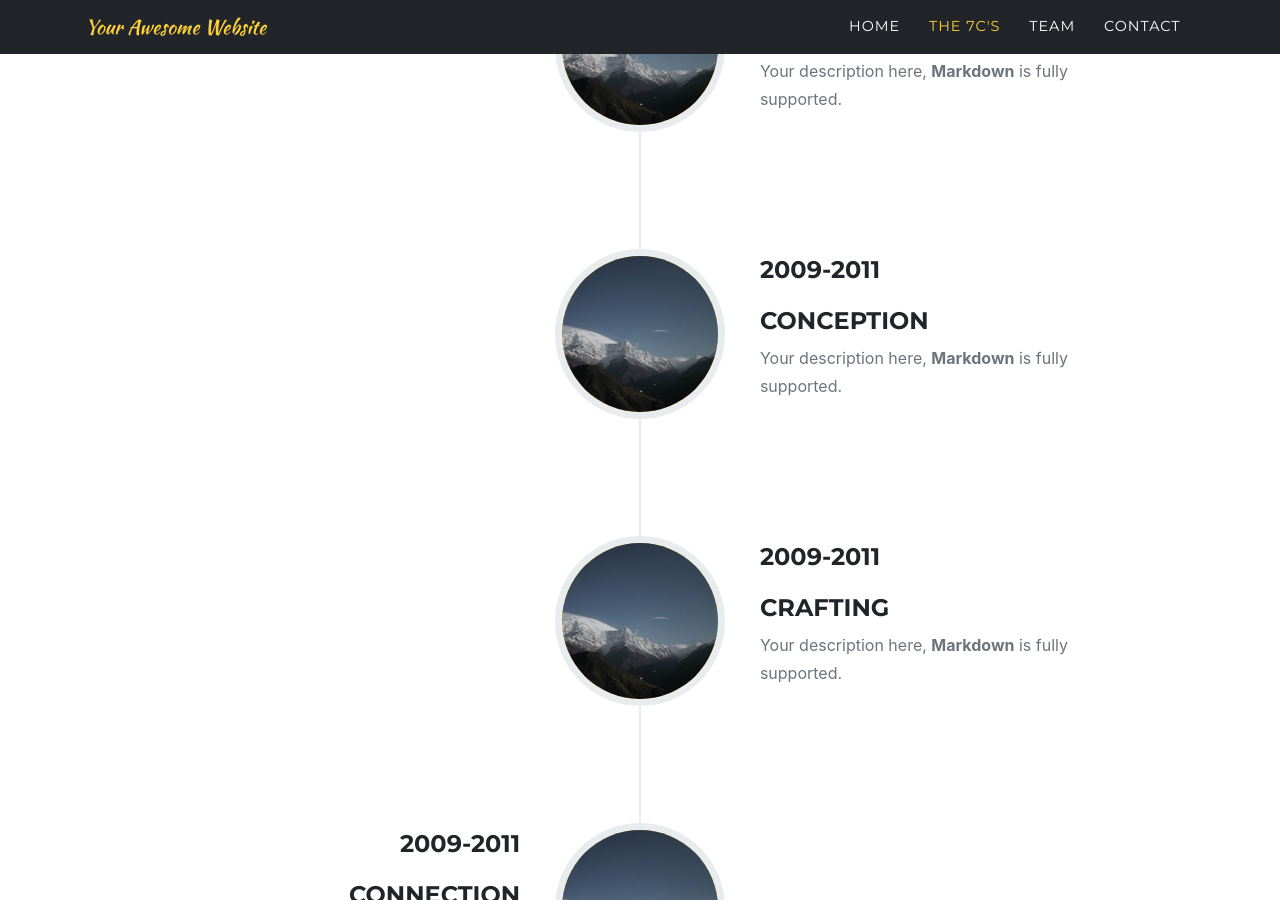
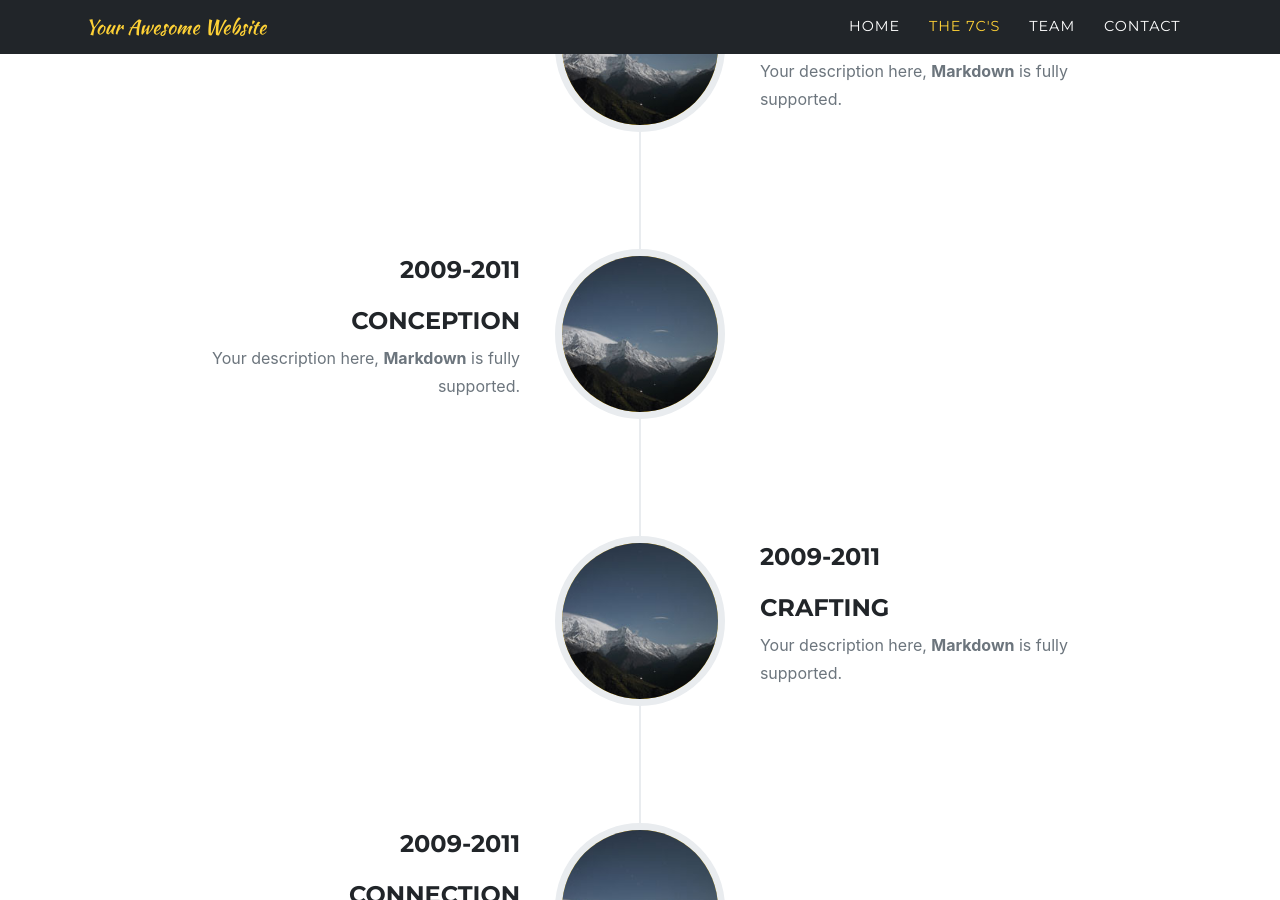
Before and after one commit to AayushKadam/Design-and-Innovation, a Jekyll site: the page built from index.md, in a window 1280 px wide and 900 px high, scrolled down 3383 px. Built offline with Jekyll 4.4.1, drawn with Linux system fonts in a browser that asks for light colours; some web fonts are replaced.

Commit message:
Update sitetext.yml

```diff
--- a/_data/sitetext.yml
+++ b/_data/sitetext.yml
@@ -49,7 +49,7 @@ timeline:
         image: assets/img/timeline/4.jpg
         alt:
         # you can enforce the aligment
-        align: right
+        # align: right
       - title: "CRAFTING"
         year: "2009-2011"
         desc: "Your description here, **Markdown** is fully supported."
```
